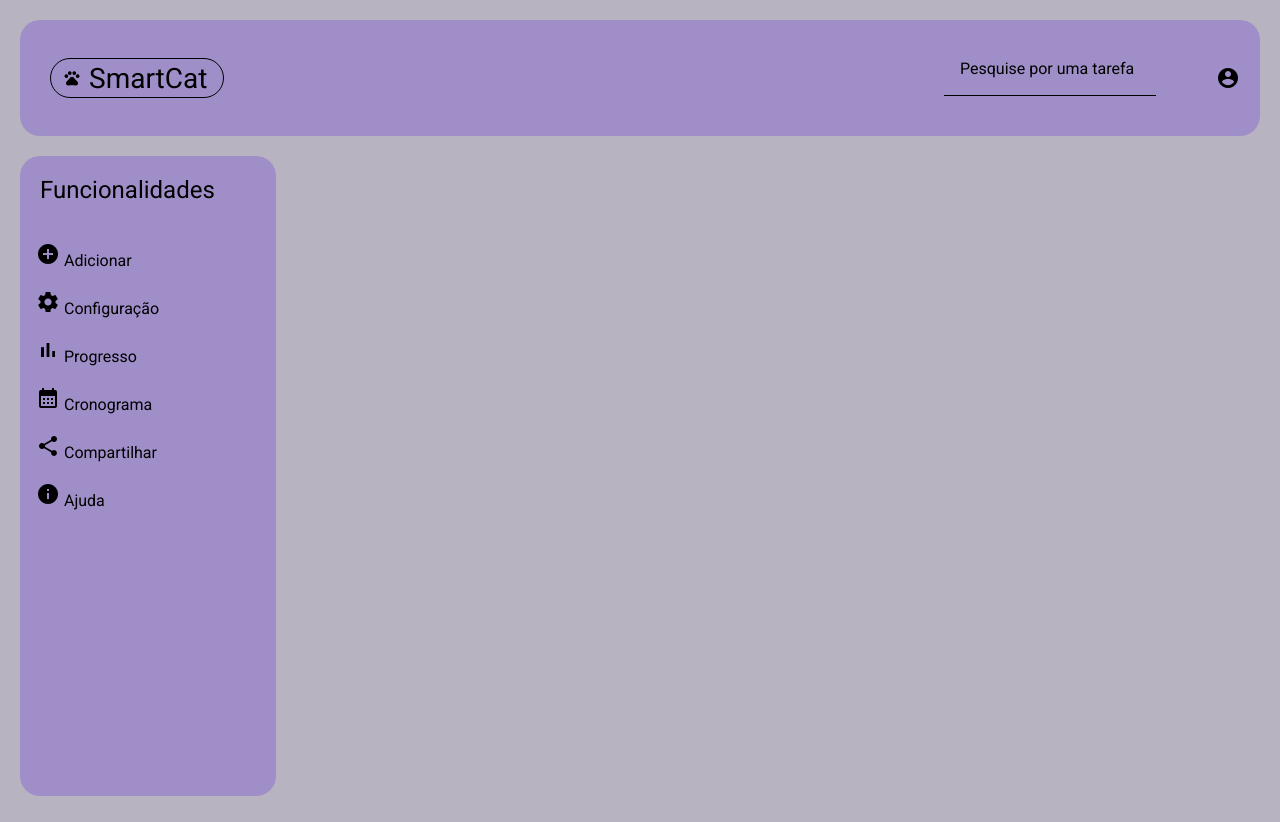
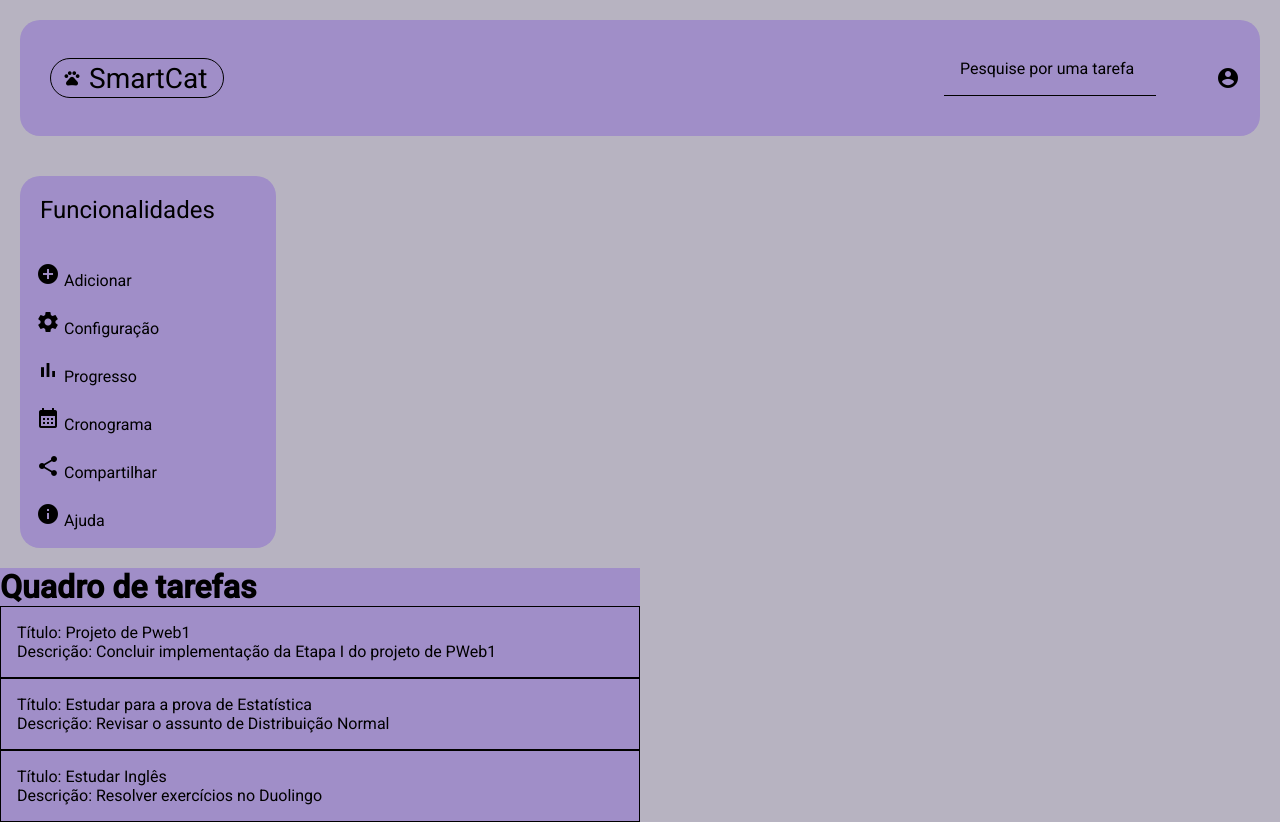
Before and after one commit to felipecartaxo/pweb1-angular-smartcat, an Angular app in the folder smartcat-projeto/: page / in a window 1280 px wide. Built offline with nearby package versions, Linux system fonts and the light colour scheme.

Commit message:
atualização dos imports dos módulos do Angular Material

```diff
--- a/smartcat-projeto/src/app/app.component.css
+++ b/smartcat-projeto/src/app/app.component.css
@@ -1,3 +1,4 @@
-body {
-    background-color: #880c0c;
+* {
+    display: flex;
+    flex-direction: column;
 }
--- a/smartcat-projeto/src/app/app.component.html
+++ b/smartcat-projeto/src/app/app.component.html
@@ -1,2 +1,3 @@
 <app-barra-superior></app-barra-superior>
 <app-menu-lateral></app-menu-lateral>
+<app-quadro></app-quadro>
--- /dev/null
+++ b/smartcat-projeto/src/app/tarefa/listagem-tarefas/listagem-tarefas.component.html
@@ -0,0 +1,14 @@
+@for (tarefa of TAREFAS; track tarefa.titulo) {
+    <mat-card class="card-usuario" appearance="outlined">
+        <mat-card-header>
+            <div mat-card-avatar class="example-header-image"></div>
+            <mat-card-title>Título: {{ tarefa.titulo }}</mat-card-title>
+
+        </mat-card-header>
+        <mat-card-content>
+            <p>
+                <mat-card-subtitle>Descrição: {{ tarefa.descricao }}</mat-card-subtitle>
+            </p>
+        </mat-card-content>
+    </mat-card>
+}
--- /dev/null
+++ b/smartcat-projeto/src/app/tarefa/listagem-tarefas/listagem-tarefas.component.ts
@@ -0,0 +1,17 @@
+import { Component } from '@angular/core';
+import { TAREFAS } from '../../shared/model/TAREFAS'
+
+@Component({
+  selector: 'app-listagem-tarefas',
+  standalone: false,
+
+  templateUrl: './listagem-tarefas.component.html',
+  styleUrl: './listagem-tarefas.component.css'
+})
+export class ListagemTarefasComponent {
+
+    TAREFAS = TAREFAS;
+
+    constructor() {
+    }
+}
```
Also changed, not shown: smartcat-projeto/src/app/tarefa/tarefa.module.ts (+22 -6 lines), smartcat-projeto/src/app/tarefa/listagem-tarefas/listagem-tarefas.component.css (added), 1 other file (tests, documents, lock files or other folders).
